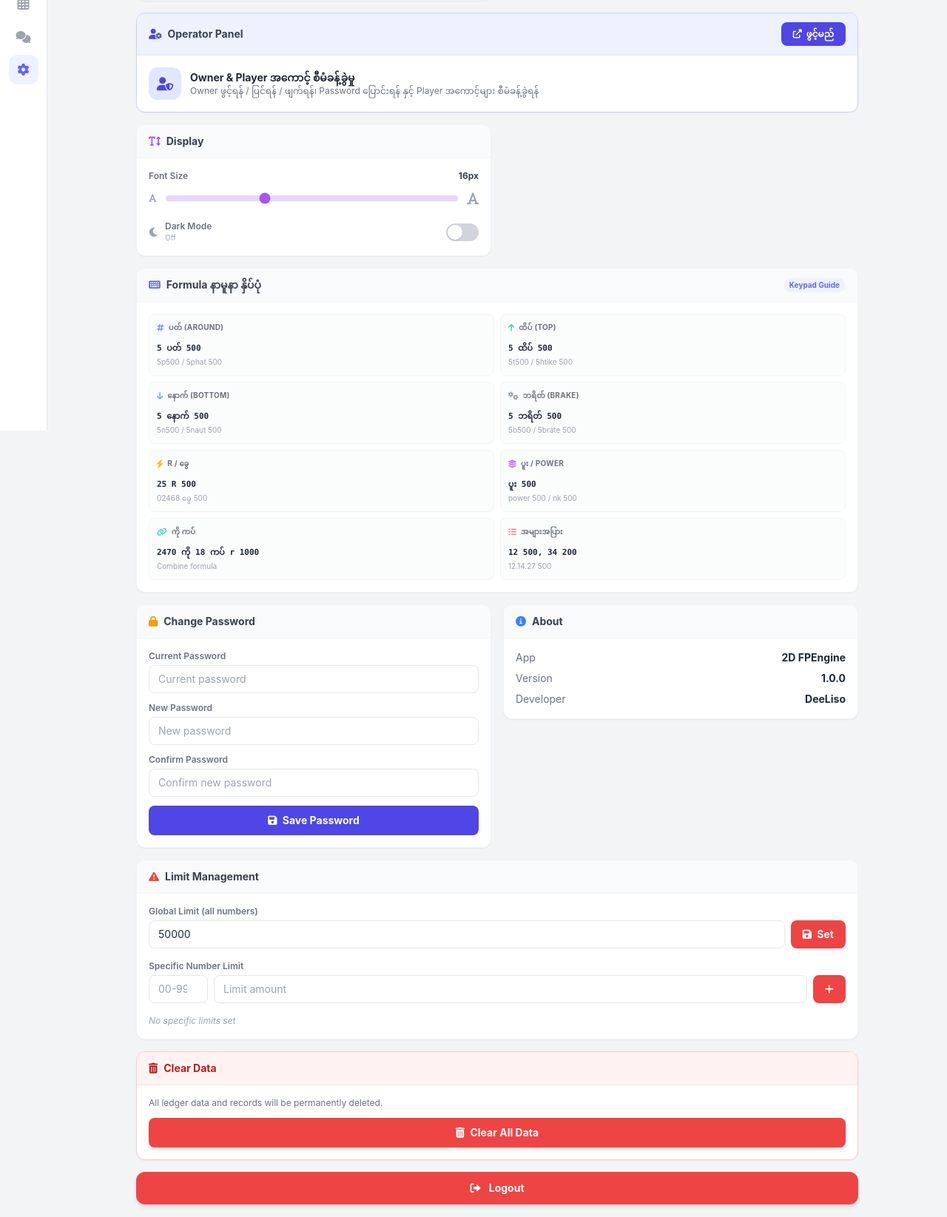
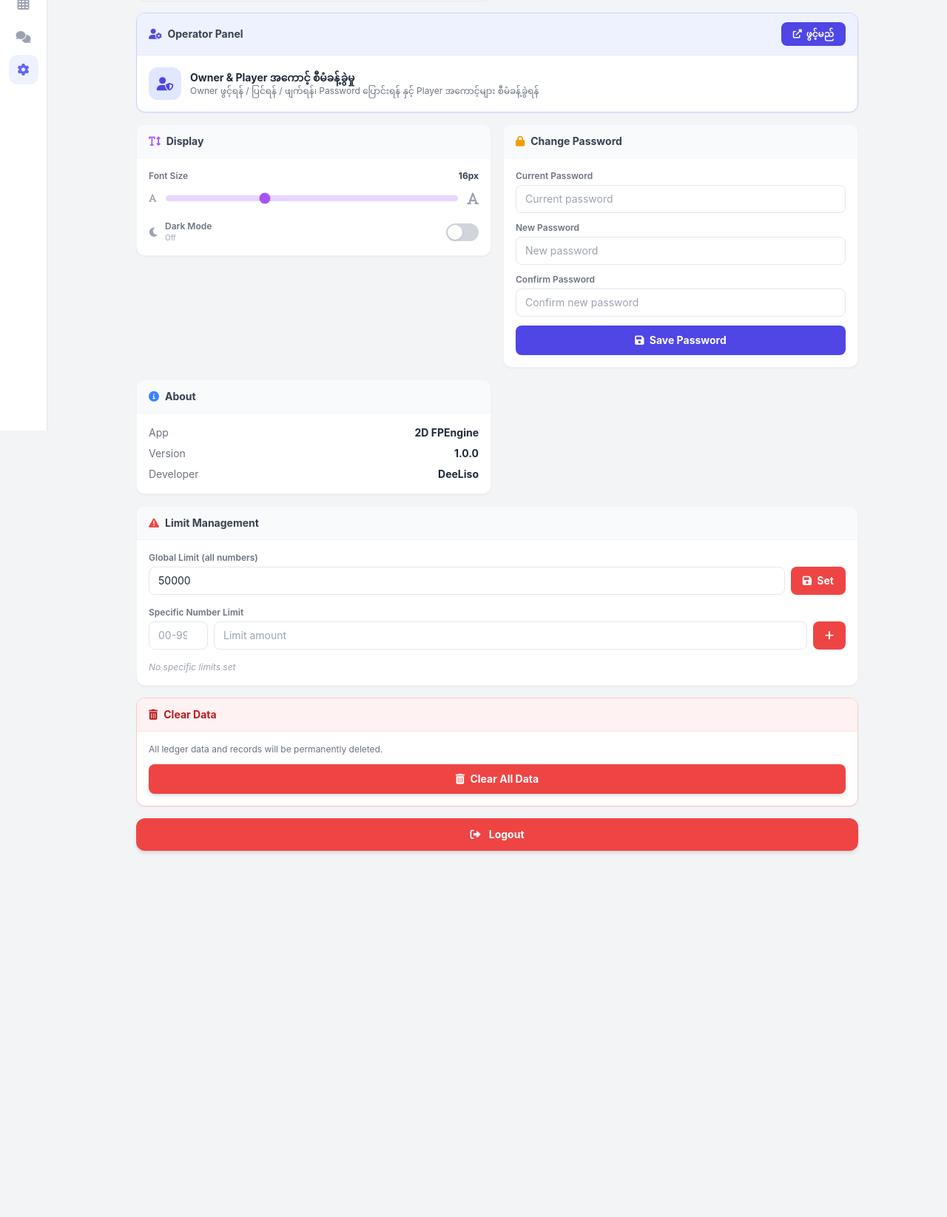
Before and after one commit to DeeLiso/2d-parser-engine, a Django app: page /settings/ in a window 1280 px wide. Shown: the part 218-1863 px from the top of the page at 74% size. After the commit the page ends 1371 px from the top, so only its background shows below. Run offline with Django 5.2, Linux system fonts and the light colour scheme; the visitor is signed in with stand-in values (Sample User, id 1); data comes from the database, SQL or seed files in the repository; some libraries are stand-ins or nearby versions.

Commit message:
Remove Keypad Guide (Formula typing guide) section from Settings page

```diff
--- a/twodapp/templates/twodapp/settings.html
+++ b/twodapp/templates/twodapp/settings.html
@@ -180,82 +180,6 @@
                         class="relative w-11 h-6 rounded-full bg-gray-300 transition-colors duration-200 shrink-0 focus:outline-none focus:ring-2 focus:ring-indigo-400">
                         <span id="darkModeKnob" class="absolute top-0.5 left-0.5 w-5 h-5 bg-white rounded-full shadow transition-transform duration-200"></span>
                     </button>
-                </div>
-            </div>
-        </div>
-
-        <!-- Formula Typing Guide -->
-        <div class="bg-white rounded-xl shadow-sm border border-gray-100 overflow-hidden md:col-span-2">
-            <div class="px-4 py-3 bg-gray-50 border-b border-gray-100 flex items-center justify-between">
-                <h2 class="font-bold text-gray-700 dark:text-gray-100 text-sm"><i class="fas fa-keyboard mr-2 text-indigo-500"></i>Formula နာမူနာ နှိပ်ပုံ</h2>
-                <span class="text-[10px] font-bold text-indigo-500 bg-indigo-50 px-2 py-0.5 rounded-full">Keypad Guide</span>
-            </div>
-            <div class="p-4 space-y-2.5">
-                <div class="grid grid-cols-2 gap-2">
-                    <div class="border border-gray-100 rounded-lg p-2.5 bg-gray-50/60">
-                        <div class="flex items-center gap-1.5 mb-1.5">
-                            <i class="fas fa-hashtag text-[11px] text-indigo-400"></i>
-                            <span class="text-[10px] font-bold text-gray-500 uppercase tracking-wide">ပတ် (Around)</span>
-                        </div>
-                        <code class="text-[11px] font-bold text-gray-800">5 ပတ် 500</code>
-                        <div class="text-[10px] text-gray-400 mt-0.5">5p500 / 5phat 500</div>
-                    </div>
-                    <div class="border border-gray-100 rounded-lg p-2.5 bg-gray-50/60">
-                        <div class="flex items-center gap-1.5 mb-1.5">
-                            <i class="fas fa-arrow-up text-[11px] text-emerald-400"></i>
-                            <span class="text-[10px] font-bold text-gray-500 uppercase tracking-wide">ထိပ် (Top)</span>
-                        </div>
-                        <code class="text-[11px] font-bold text-gray-800">5 ထိပ် 500</code>
-                        <div class="text-[10px] text-gray-400 mt-0.5">5t500 / 5htike 500</div>
-                    </div>
-                    <div class="border border-gray-100 rounded-lg p-2.5 bg-gray-50/60">
-                        <div class="flex items-center gap-1.5 mb-1.5">
-                            <i class="fas fa-arrow-down text-[11px] text-blue-400"></i>
-                            <span class="text-[10px] font-bold text-gray-500 uppercase tracking-wide">နောက် (Bottom)</span>
-                        </div>
-                        <code class="text-[11px] font-bold text-gray-800">5 နောက် 500</code>
-                        <div class="text-[10px] text-gray-400 mt-0.5">5n500 / 5naut 500</div>
-                    </div>
-                    <div class="border border-gray-100 rounded-lg p-2.5 bg-gray-50/60">
-                        <div class="flex items-center gap-1.5 mb-1.5">
-                            <i class="fas fa-gears text-[11px] text-gray-400"></i>
-                            <span class="text-[10px] font-bold text-gray-500 uppercase tracking-wide">ဘရိတ် (Brake)</span>
-                        </div>
-                        <code class="text-[11px] font-bold text-gray-800">5 ဘရိတ် 500</code>
-                        <div class="text-[10px] text-gray-400 mt-0.5">5b500 / 5brate 500</div>
-                    </div>
-                    <div class="border border-gray-100 rounded-lg p-2.5 bg-gray-50/60">
-                        <div class="flex items-center gap-1.5 mb-1.5">
-                            <i class="fas fa-bolt text-[11px] text-amber-400"></i>
-                            <span class="text-[10px] font-bold text-gray-500 uppercase tracking-wide">R / ခွေ</span>
-                        </div>
-                        <code class="text-[11px] font-bold text-gray-800">25 R 500</code>
-                        <div class="text-[10px] text-gray-400 mt-0.5">02468 ခွေ 500</div>
-                    </div>
-                    <div class="border border-gray-100 rounded-lg p-2.5 bg-gray-50/60">
-                        <div class="flex items-center gap-1.5 mb-1.5">
-                            <i class="fas fa-layer-group text-[11px] text-purple-400"></i>
-                            <span class="text-[10px] font-bold text-gray-500 uppercase tracking-wide">ပူး / Power</span>
-                        </div>
-                        <code class="text-[11px] font-bold text-gray-800">ပူး 500</code>
-                        <div class="text-[10px] text-gray-400 mt-0.5">power 500 / nk 500</div>
-                    </div>
-                    <div class="border border-gray-100 rounded-lg p-2.5 bg-gray-50/60">
-                        <div class="flex items-center gap-1.5 mb-1.5">
-                            <i class="fas fa-link text-[11px] text-teal-400"></i>
-                            <span class="text-[10px] font-bold text-gray-500 uppercase tracking-wide">ကို ကပ်</span>
-                        </div>
-                        <code class="text-[11px] font-bold text-gray-800">2470 ကို 18 ကပ် r 1000</code>
-                        <div class="text-[10px] text-gray-400 mt-0.5">Combine formula</div>
-                    </div>
-                    <div class="border border-gray-100 rounded-lg p-2.5 bg-gray-50/60">
-                        <div class="flex items-center gap-1.5 mb-1.5">
-                            <i class="fas fa-list-ul text-[11px] text-rose-400"></i>
-                            <span class="text-[10px] font-bold text-gray-500 uppercase tracking-wide">အများအပြား</span>
-                        </div>
-                        <code class="text-[11px] font-bold text-gray-800">12 500, 34 200</code>
-                        <div class="text-[10px] text-gray-400 mt-0.5">12.14.27 500</div>
-                    </div>
                 </div>
             </div>
         </div>
```
